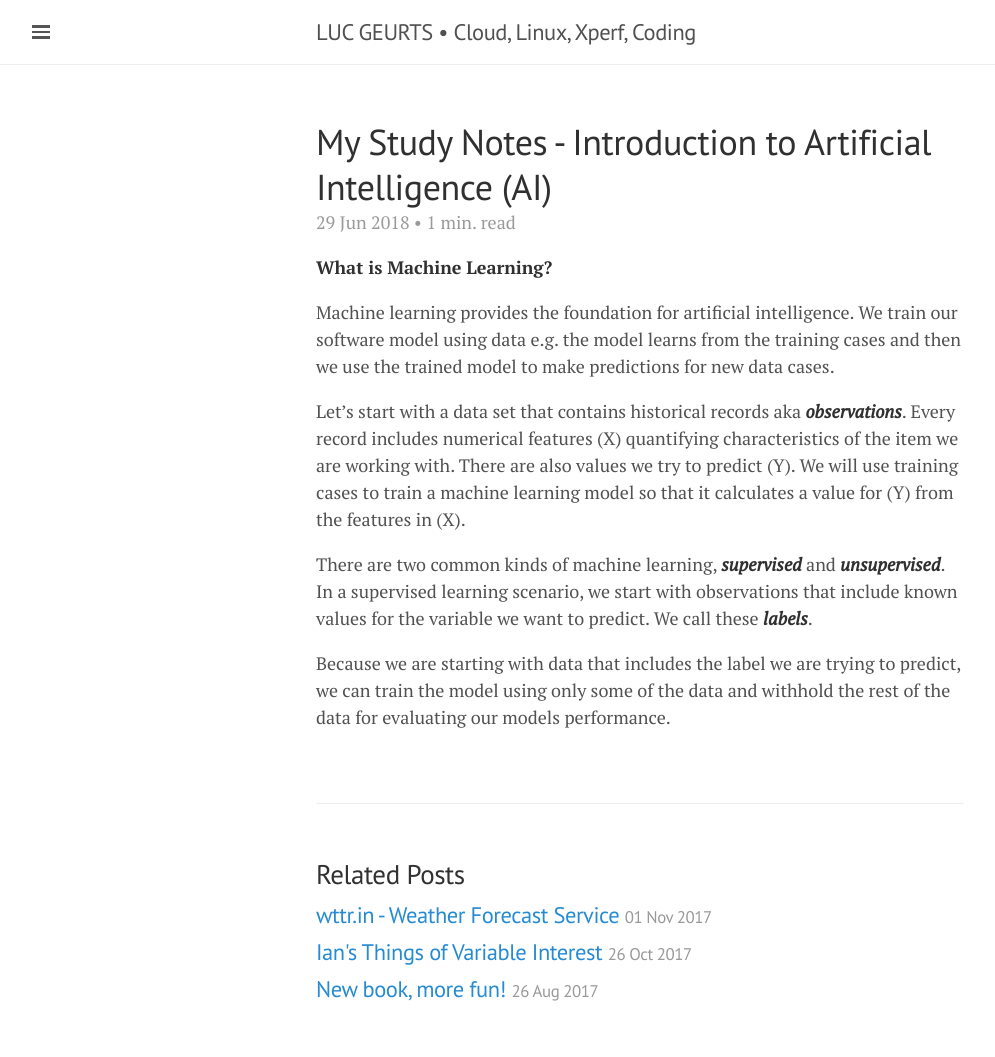
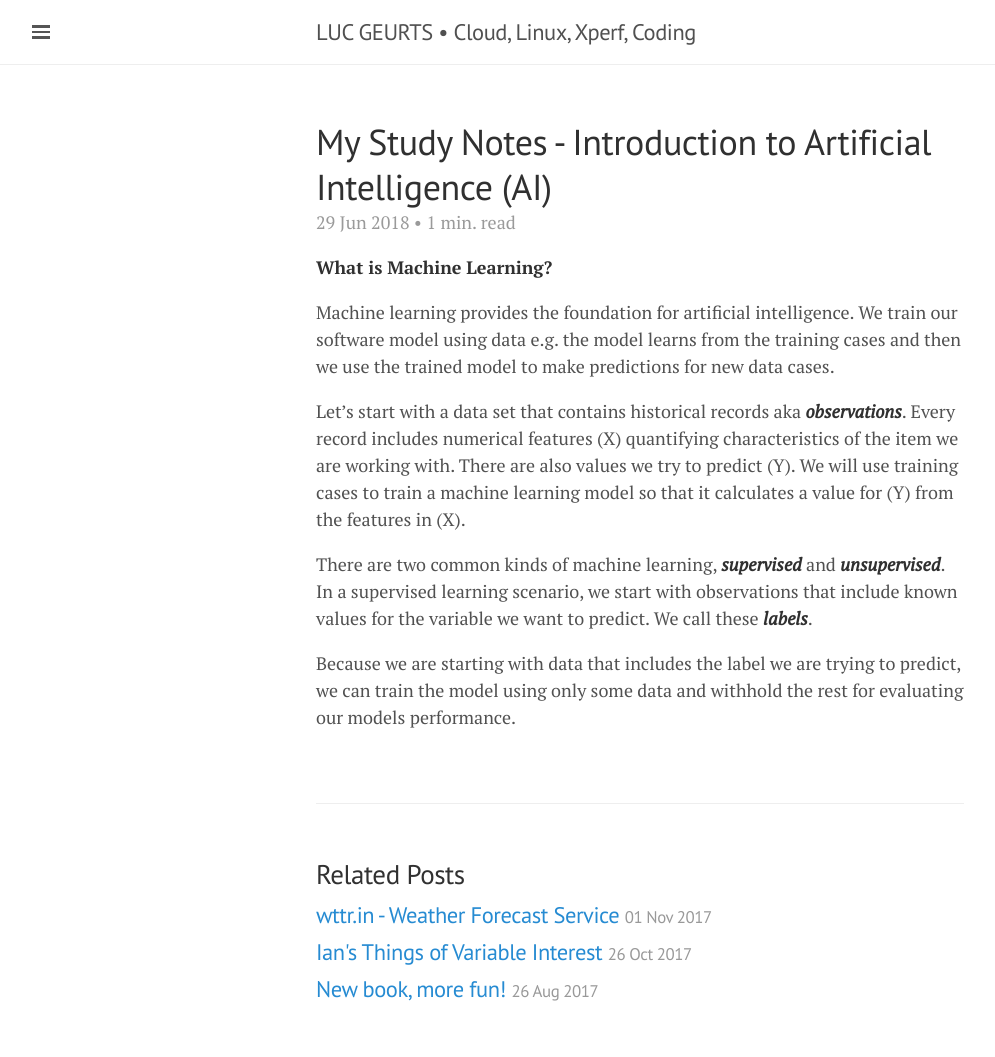
Before and after one commit to lgeurts/lgeurts.github.io, a Jekyll site: the page built from _posts/2018-06-29-introduction-to-artificial-intelligence.md, in a window 1280 px wide. Shown: the whole page, without its empty margins (0-995 px from the left). Built offline with Jekyll 4.4.1, drawn with Linux system fonts in a browser that asks for light colours; nearby versions of some CDN libraries; comment, search, counter and statistics services are not loaded.

Commit message:
Update 2018-06-29-introduction-to-artificial-intelligence.md

```diff
--- a/_posts/2018-06-29-introduction-to-artificial-intelligence.md
+++ b/_posts/2018-06-29-introduction-to-artificial-intelligence.md
@@ -16,4 +16,4 @@ There are also values we try to predict (Y). We will use training cases to train
 
 There are two common kinds of machine learning, ***supervised*** and ***unsupervised***. In a supervised learning scenario, we start with  observations that include known values for the variable we want to predict. We call these ***labels***.
 
-Because we are starting with data that includes the label we are trying to predict, we can train the model using only some of the data and withhold the rest of the data for evaluating our models performance.
+Because we are starting with data that includes the label we are trying to predict, we can train the model using only some data and withhold the rest for evaluating our models performance.
```
